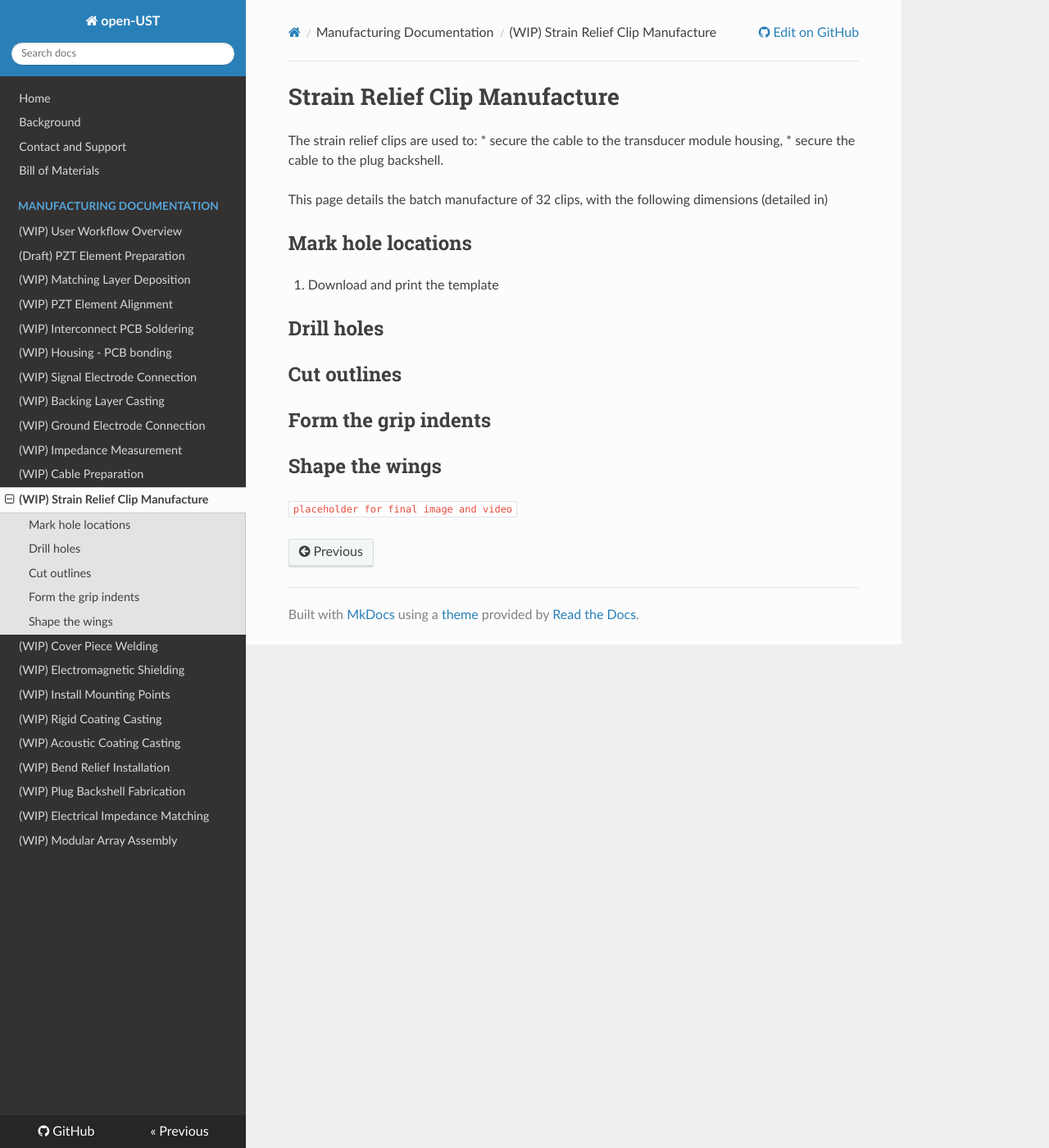
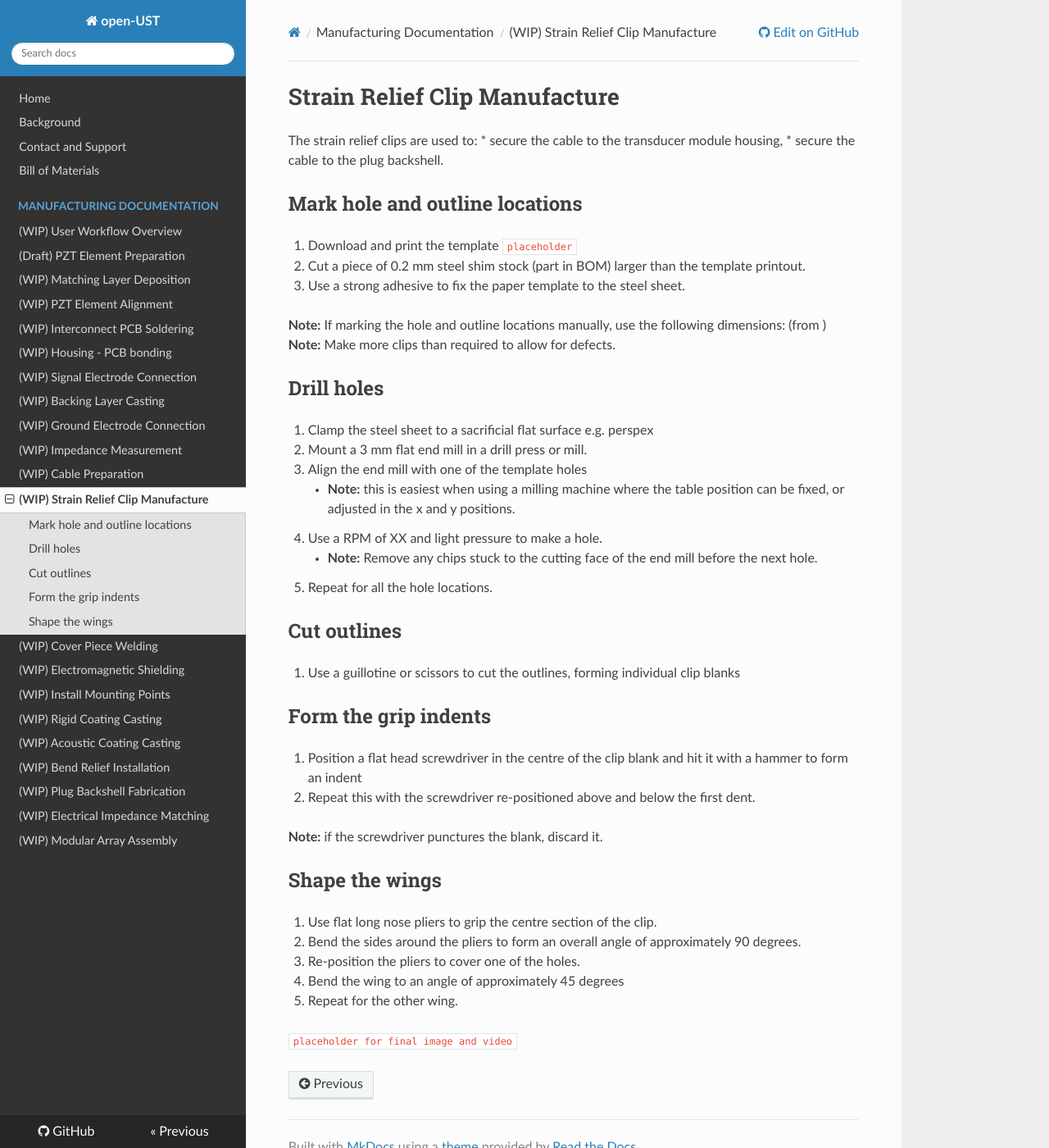
Before and after one commit to morganjroberts/open-UST, an MkDocs documentation site: the page built from docs/strain-relief-clip-manufacture.md, in a window 1280 px wide and 1400 px high. Shown: the whole window at 82% size. Built offline with MkDocs 1.6.1, drawn with Linux system fonts in a browser that asks for light colours; nearby versions of some CDN libraries.

Commit message:
didn't save files for prev commit

```diff
--- a/docs/strain-relief-clip-manufacture.md
+++ b/docs/strain-relief-clip-manufacture.md
@@ -4,18 +4,42 @@ The strain relief clips are used to:
 * secure the cable to the transducer module housing,
 * secure the cable to the plug backshell.
 
-This page details the batch manufacture of 32 clips, with the following dimensions (detailed in)
+## Mark hole and outline locations
 
-## Mark hole locations
+1. Download and print the template `placeholder`
+2. Cut a piece of 0.2 mm steel shim stock (part in BOM) larger than the template printout.
+3. Use a strong adhesive to fix the paper template to the steel sheet.
 
-1. Download and print the template
+**Note:** If marking the hole and outline locations manually, use the following dimensions: (from )
+**Note:** Make more clips than required to allow for defects.
 
 ## Drill holes
 
+1. Clamp the steel sheet to a sacrificial flat surface e.g. perspex
+2. Mount a 3 mm flat end mill in a drill press or mill.
+3. Align the end mill with one of the template holes
+    * **Note:** this is easiest when using a milling machine where the table position can be fixed, or adjusted in the x and y positions.
+3. Use a RPM of XX and light pressure to make a hole.
+    * **Note:** Remove any chips stuck to the cutting face of the end mill before the next hole.
+4. Repeat for all the hole locations.
+
 ## Cut outlines
+
+1. Use a guillotine or scissors to cut the outlines, forming individual clip blanks
 
 ## Form the grip indents
 
+1. Position a flat head screwdriver in the centre of the clip blank and hit it with a hammer to form an indent
+2. Repeat this with the screwdriver re-positioned above and below the first dent.
+
+**Note:** if the screwdriver punctures the blank, discard it.
+
 ## Shape the wings
 
+1. Use flat long nose pliers to grip the centre section of the clip.
+2. Bend the sides around the pliers to form an overall angle of approximately 90 degrees.
+3. Re-position the pliers to cover one of the holes.
+4. Bend the wing to an angle of approximately 45 degrees
+5. Repeat for the other wing.
+
 ` placeholder for final image and video`
```
